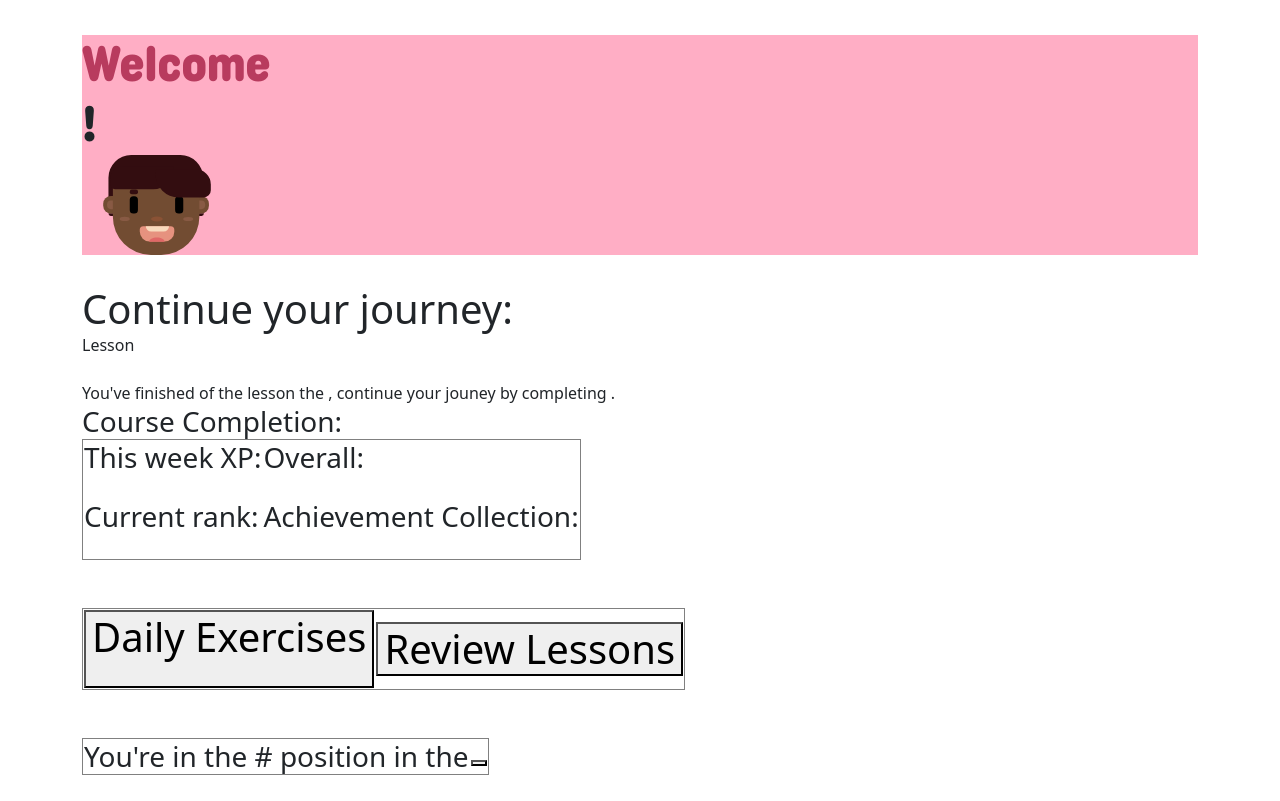
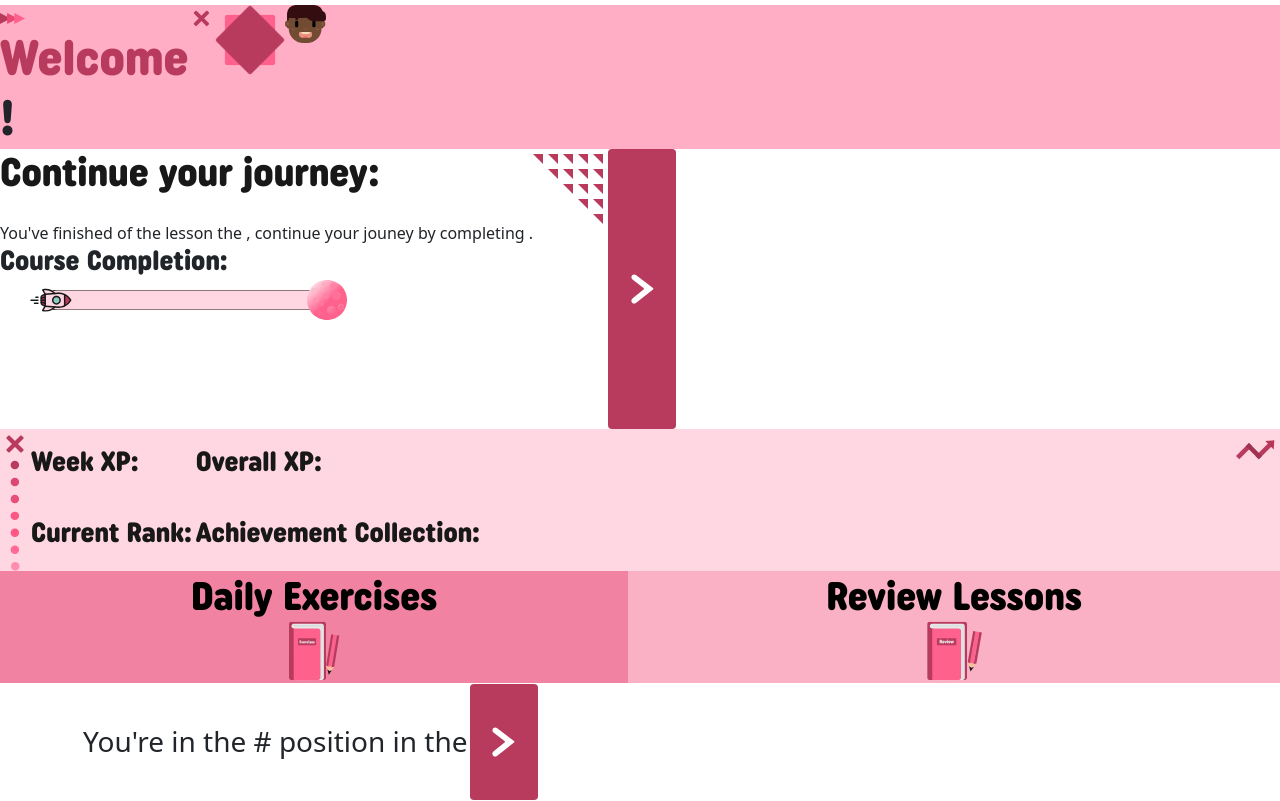
Before and after one commit to n0th1ng999/Projeto-I, a plain HTML site: page html/home.html in a window 1280 px wide. Shown: the part 71-872 px from the top of the page. Before the commit the page ends 846 px from the top, so only its background shows below. Drawn offline with nearby package versions, Linux system fonts and the light colour scheme.

Commit message:
Home Page CSS

```diff
--- a/html/home.html
+++ b/html/home.html
@@ -56,59 +56,112 @@
         </div>
     </div> -->
 
-    <div class="container w-full margin-L" style="justify-self: center">
-        <div class="bg-Marroon_S_2">
+    <div class="w-full d-flex bg-Marroon_S_2" style="justify-self: center">
+
+        <div>
+            <img src="../Media/imgs/Icons/pinkArrows.svg" class="arrowsDecor">
             <h1 class="Heading f-size-L color-Marroon">Welcome</h1>
             <h2 class="Heading f-size-L color-black">!</h2>
-            <img src="../Media/imgs/Icons/Boy2.svg" width="150" height="100" id="iconDisplay">
+        </div>
+
+        <div>
+            <img src="../Media/imgs/Icons/pinkCross.svg">
+        </div>
+
+        <div class="squaresFrame d-flex">
+            <img src="../Media/imgs/Icons/squareFrames.png" width="70" height="70">
+        </div>
+
+        <div>
+            <img src="../Media/imgs/Icons/Boy2.svg" width="41" height="38" id="iconDisplay">
         </div>
     </div>
 
 
 
-    <div id="currentLesson container-fluid" class="container w-full">
-        <h3 class="f-size-M">Continue your journey:</h3>
-        <p>Lesson <!-- Lesson number --></p>
+    <div id="currentLesson" class="w-full d-flex">
+        <div>
+            <h3 class="f-size-M Heading color-Black">Continue your journey:</h3>
+            <p class="f-size-S Body"><!-- Lesson number --></p>
             <br>
             <p>You've finished <!-- Percentage --> of the lesson the <!-- rank -->, continue your jouney by completing <!-- modulos a completar -->.</p>
-        <h3>Course Completion:</h3>
+            <h3 class="Heading">Course Completion:</h3>
             <!-- Progress Bar -->
+            <div>
+                <img class="rocket" src="../Media/imgs/Icons/rocketProgressBar.svg">
+                <img src="../Media/imgs/Icons/progressBar.svg">
+                <img class="planet" src="../Media/imgs/Icons/planet.svg">
+            </div>
+        </div>
+
+        <div>
+            <img src="../Media/imgs/Icons/trianglesDecor.svg">
+        </div>
+
+        <div class="d-flex">
+             <button class="btn btn-primary btnHomeLessons">
+                <img src="..\Media\imgs\Icons\whiteArrow.svg">
+            </button>
+        </div>
     </div>
 
 
 
-    <div id="statsLogIn" class="container w-full">
-        <table border="1" id="tableStats">
-            <tr>
-                <th><h3>This week XP:</h3><br><p><!-- User XP --></p></th>
-                <th><h3>Overall:</h3><br><p><!-- Total XP --></p></th>
+    <div id="statsLogIn" class="w-full d-flex bg-Marroon_S_3 tableHome">
+
+        <div>
+            <img src="..\Media\imgs\Icons\circlesCrossDecorHome.svg">
+        </div>
+
+        <div class="d-flex w-full">
+             <table class="tableHome"  id="tableStats">
+                <tr class="Heading color-Black">
+                    <td><h3>Week XP:</h3></td>
+                    <td></td>
+                    <td><h3>Overall XP:</h3></td>
                 </tr>
                 <tr>
-                <th><h3>Current rank:</h3><br><p><!-- User Rank --></p></th>
-                <th><h3>Achievement Collection:</h3><br><p><!-- User XP --></p></th>
+                    <td><p><!-- User XP --></p></td>
+                    <td></td>
+                    <td><p><!-- Total XP --></p></td>
                 </tr>
-        </table>
-    </div>
-    <br><br>
-
-
-    <div id="buttonsLogIn" class="container w-full">
-        <table border="1">
+                <tr></tr>
+                <tr class="Heading color-Black">
+                    <td><h3>Current Rank:</h3></td>
+                    <td></td>
+                    <td><h3>Achievement Collection:</h3></td>
+                </tr>
                 <tr>
-                <th><button type="button" id="btnToDailyExercises"><h1>Daily Exercises</h1><img src="" alt="" id="bookExercisesPink"></button></th>
-                <th><button type="button" id="btnToLessons"><h1>Review Lessons</h1></button></th>
+                    <td><p><!-- User Rank --></p></td>
+                    <td></td>
+                    <td><p><!--User XP --></p></td>
                 </tr>
             </table>
         </div>
 
-    <br><br>
+        <div class="pinkArrowFull">
+            <img src="..\Media\imgs\Icons\pinkArrowFull.svg">
+        </div>
+
+    </div>
+
+
+
+    <div id="buttonsLogIn" class="d-flex row w-full">
+        <table>
+            <tr style="text-align:center">
+                <th class="btnExercises"><button class="btnExercises" type="button" id="btnToDailyExercises"><h1 class="Heading">Daily Exercises</h1><img src="..\Media\imgs\Icons\exercisesBook.svg" id="bookExercisesPink"></button></th>
+                <th class="btnLessons"><button class="btnLessons" type="button" id="btnToLessons"><h1 class="Heading">Review Lessons</h1><img src="..\Media\imgs\Icons\reviewBook.svg"></button></th>
+            </tr>
+        </table>
+    </div>
 
     <!-- Leaderboard Positions -->
     <div id="leaderboardPositionLogIn" class="container w-full">
-        <table border="1">
+        <table>
             <tr>
                 <th><h3>You're in the #<!-- Position --> position in the <!-- Leaderboard in question --></h3></th>
-                <th><button id="btnToLeaderboards"></button></th>
+                <th><button id="btnToLeaderboards" class="btn btn-primary btnHomeLeaderboard"><img src="..\Media\imgs\Icons\whiteArrow.svg"></button></th>
             </tr>
         </table>
     </div>
--- a/styles/css/components.css
+++ b/styles/css/components.css
@@ -86,3 +86,71 @@
       margin-bottom: 50px;
     }
 }
+
+/* Decoration Arrows Sets */
+
+.arrowsDecor{
+  justify-content: center;
+}
+
+.pinkArrow2{
+  justify-content: flex-end;
+}
+
+.pinkArrowFull{
+  justify-content: flex-end;
+}
+
+/* Home Buttons */
+
+.btnHome{
+  background-color: #B83B5E;
+}
+
+.btnHomeLeaderboard{
+  background-color: #B83B5E;
+  width: 68px;
+  height: 116px;
+  border: none;
+}
+
+.btnHomeLeaderboard:hover{
+  background-color: #B83B5E;
+  border: none;
+}
+
+.btnExercises{
+  background-color: #F182A1;
+  border: none;
+}
+
+.btnLessons{
+  background-color: #FAB0C5;
+  border: none;
+}
+
+.btnHomeLessons{
+  background-color: #B83B5E;
+  height: 280px;
+  width: 68px;
+  border: none;
+}
+
+.btnHomeLessons:hover{
+  background-color: #B83B5E;
+  border: none;
+}
+
+/* Tables*/
+
+/* Home Progress Bar */
+
+.planet{
+  position: relative;
+  left: -40px;
+}
+
+.rocket{
+  position: relative;
+  left: 30px;
+}
```
Also changed, not shown: Media/imgs/Icons/circlesCrossDecorHome.svg (added), Media/imgs/Icons/exercisesBook.svg (added), Media/imgs/Icons/pinkArrowFull.svg (added), Media/imgs/Icons/pinkArrows.svg (added), Media/imgs/Icons/pinkCross.svg (added), Media/imgs/Icons/planet.svg (added), Media/imgs/Icons/reviewBook.svg (added), Media/imgs/Icons/squareFrames.png (added), Media/imgs/Icons/squaresFrame.svg (added), Media/imgs/Icons/trianglesDecor.svg (added), Media/imgs/Icons/whiteArrow.svg (added). Lines whose indentation alone changed are shown as unchanged.
